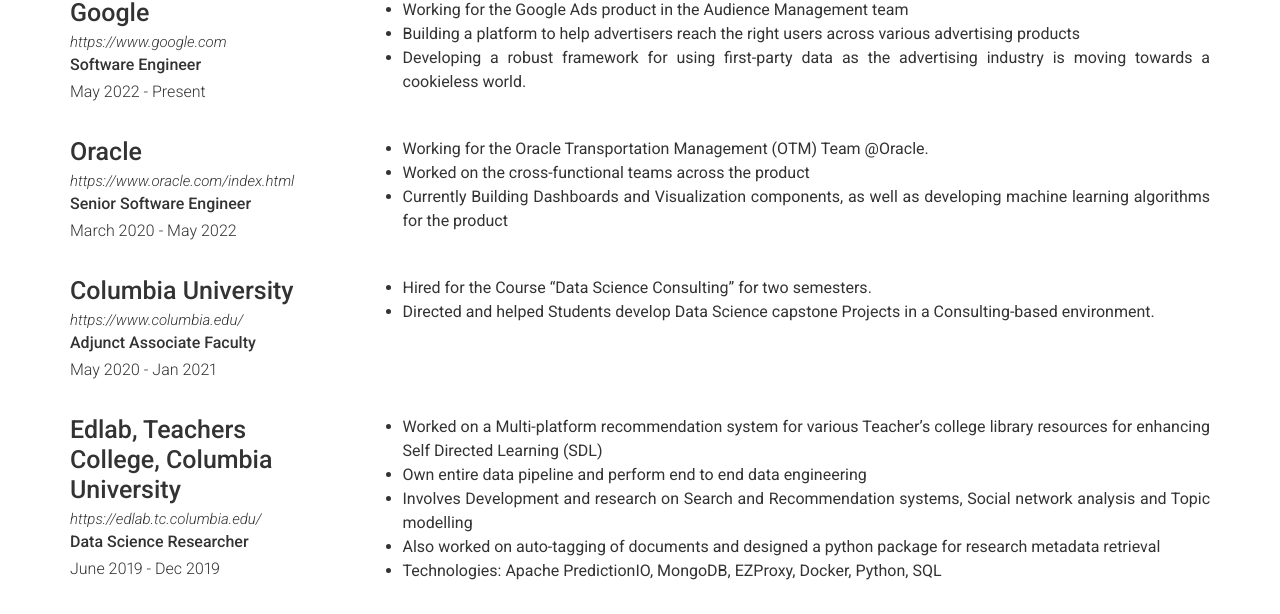
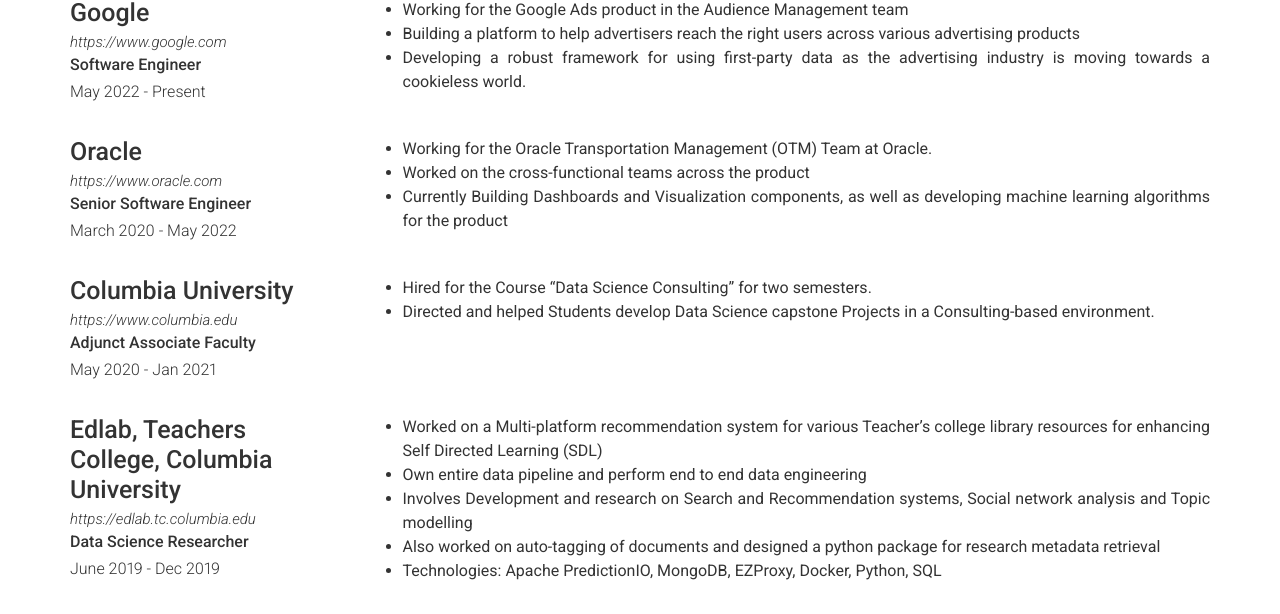
Before and after one commit to ameyakarnad/ameyakarnad.github.io, a Jekyll site: the page built from index.md, in a window 1280 px wide and 900 px high, scrolled down 538 px. Shown: the part 121-735 px from the top of the window. Built offline with Jekyll 4.4.1, drawn with Linux system fonts in a browser that asks for light colours.

Commit message:
Update experience.yml

```diff
--- a/_data/experience.yml
+++ b/_data/experience.yml
@@ -10,17 +10,17 @@
     - Developing a robust framework for using first-party data as the advertising industry is moving towards a cookieless world.
 - layout: left
   company: Oracle
-  link: https://www.oracle.com/index.html
+  link: https://www.oracle.com
   jobs:
     - title: Senior Software Engineer
       dates: March 2020 - May 2022
   description: | # this will include new lines to allow paragraphs
-    - Working for the Oracle Transportation Management (OTM) Team @Oracle.
+    - Working for the Oracle Transportation Management (OTM) Team at Oracle.
     - Worked on the cross-functional teams across the product
     - Currently Building Dashboards and Visualization components, as well as developing machine learning algorithms for the product
 - layout: left
   company: Columbia University
-  link: https://www.columbia.edu/
+  link: https://www.columbia.edu
   jobs:
     - title: Adjunct Associate Faculty
       dates: May 2020 - Jan 2021
@@ -29,7 +29,7 @@
     - Directed and helped Students develop Data Science capstone Projects in a Consulting-based environment.
 - layout: left
   company: Edlab, Teachers College, Columbia University
-  link: https://edlab.tc.columbia.edu/
+  link: https://edlab.tc.columbia.edu
   jobs:
     - title: Data Science Researcher
       dates: June 2019 - Dec 2019
```
